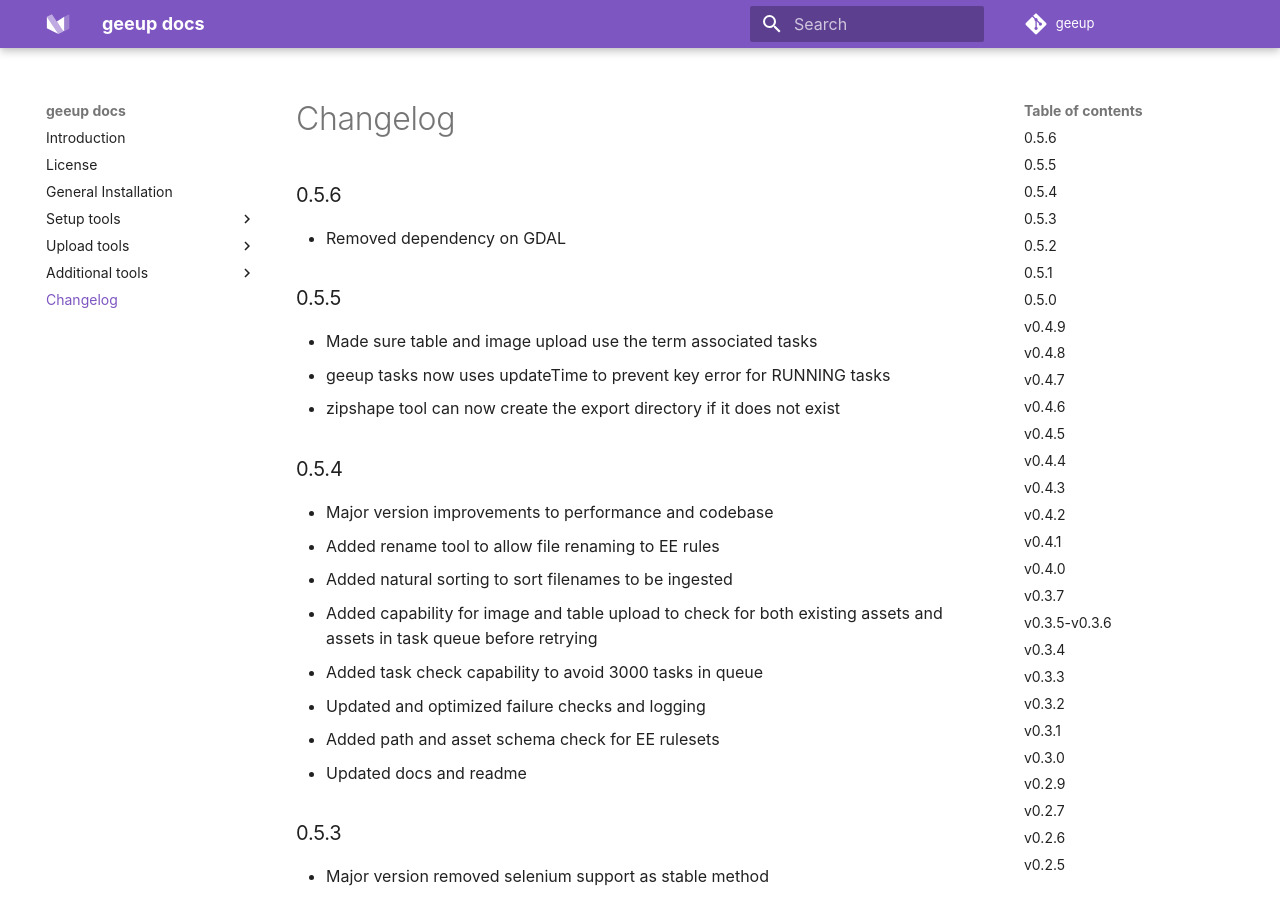
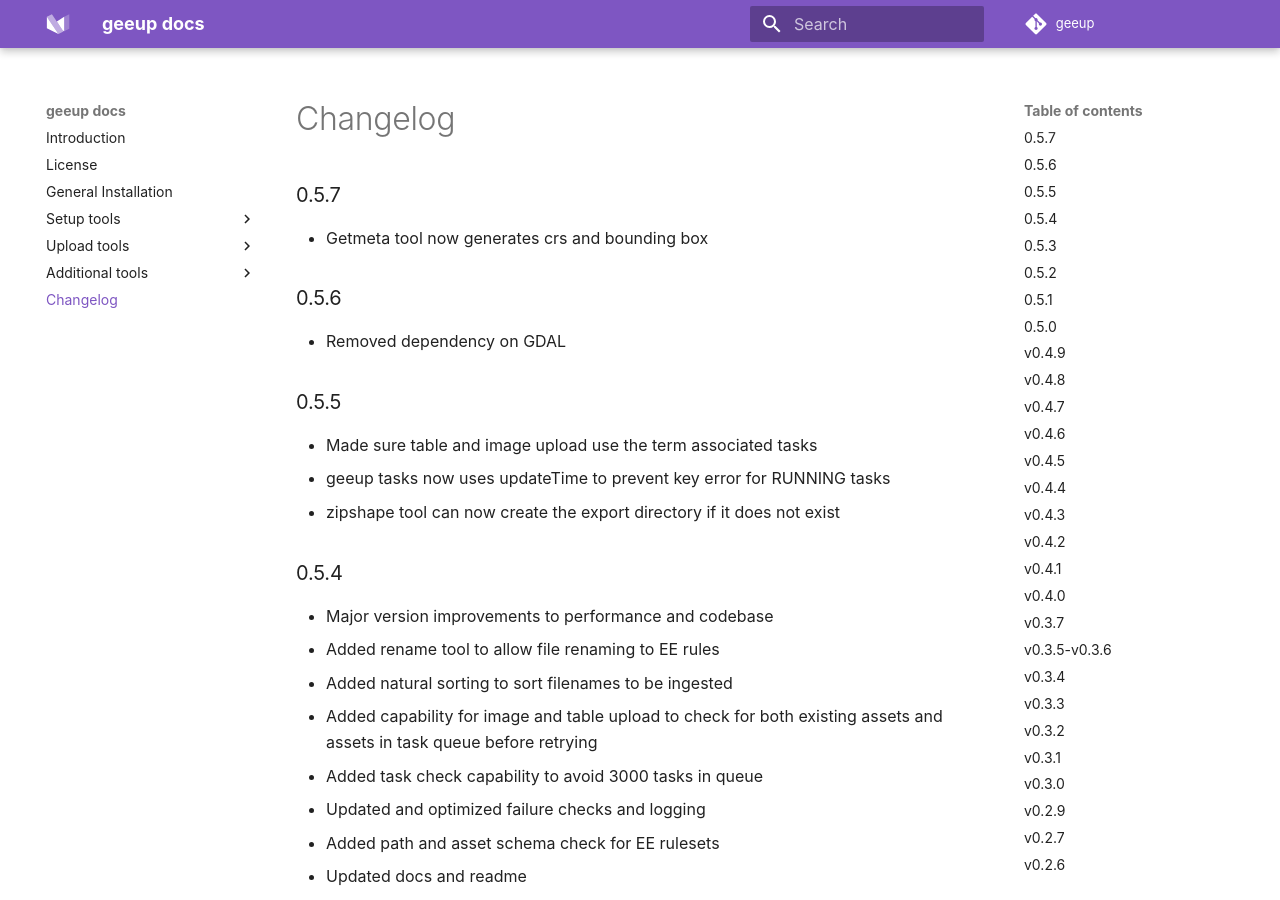
Before and after one commit to samapriya/geeup, an MkDocs documentation site: the page built from docs/changelog.md, in a window 1280 px wide and 900 px high. Built offline with MkDocs 1.6.1 and Material for MkDocs 9.7.7, drawn with Linux system fonts in a browser that asks for light colours; some web fonts are replaced; comment, search, counter and statistics services are not loaded.

Commit message:
updated v0.5.7

```diff
--- a/docs/changelog.md
+++ b/docs/changelog.md
@@ -1,4 +1,7 @@
 # Changelog
+
+### 0.5.7
+- Getmeta tool now generates crs and bounding box
 
 ### 0.5.6
 - Removed dependency on GDAL
--- a/geeup/__init__.py
+++ b/geeup/__init__.py
@@ -2,4 +2,4 @@
 
 __author__ = "Samapriya Roy"
 __email__ = "samapriya.roy@gmail.com"
-__version__ = "0.5.6"
+__version__ = "0.5.7"
--- a/setup.py
+++ b/setup.py
@@ -15,7 +15,7 @@
 
 setuptools.setup(
     name="geeup",
-    version="0.5.6",
+    version="0.5.7",
     packages=find_packages(),
     url="https://github.com/samapriya/geeup",
     install_requires=[
```
Also changed, not shown: README.md (+3 -0 lines).
